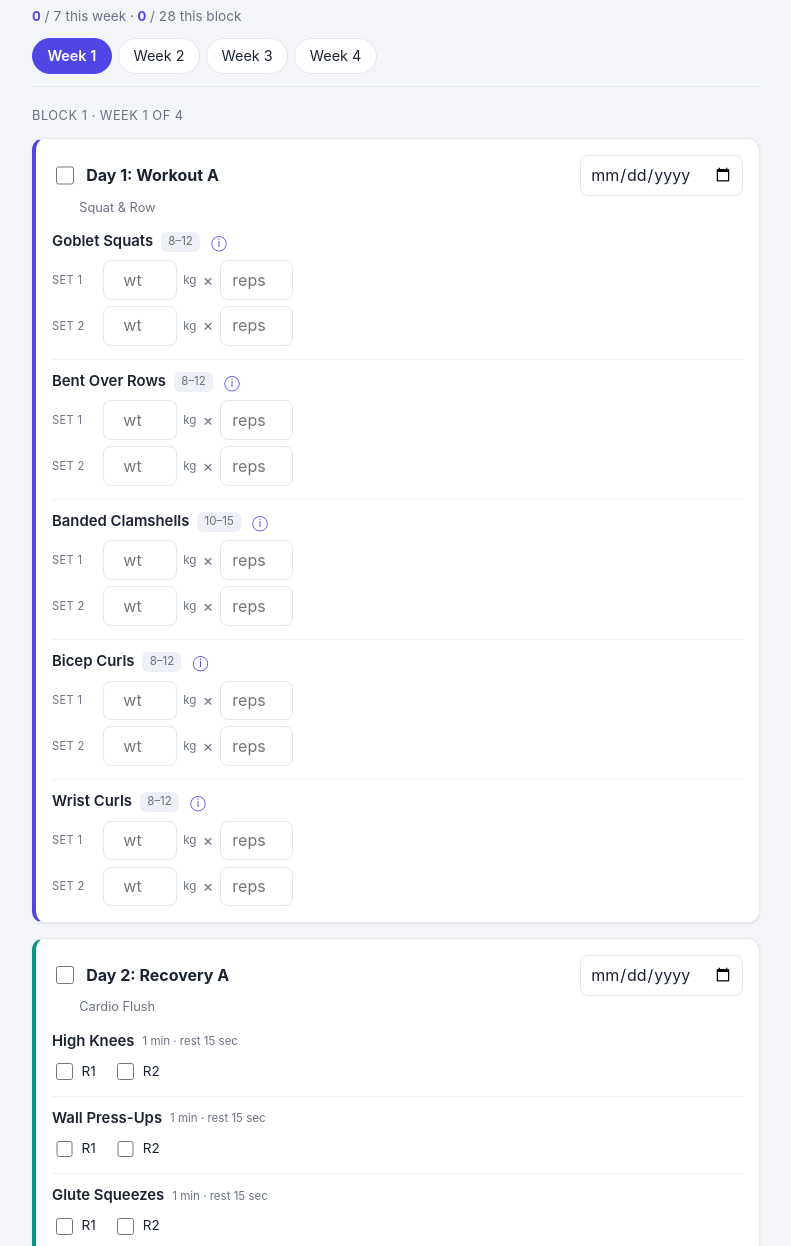
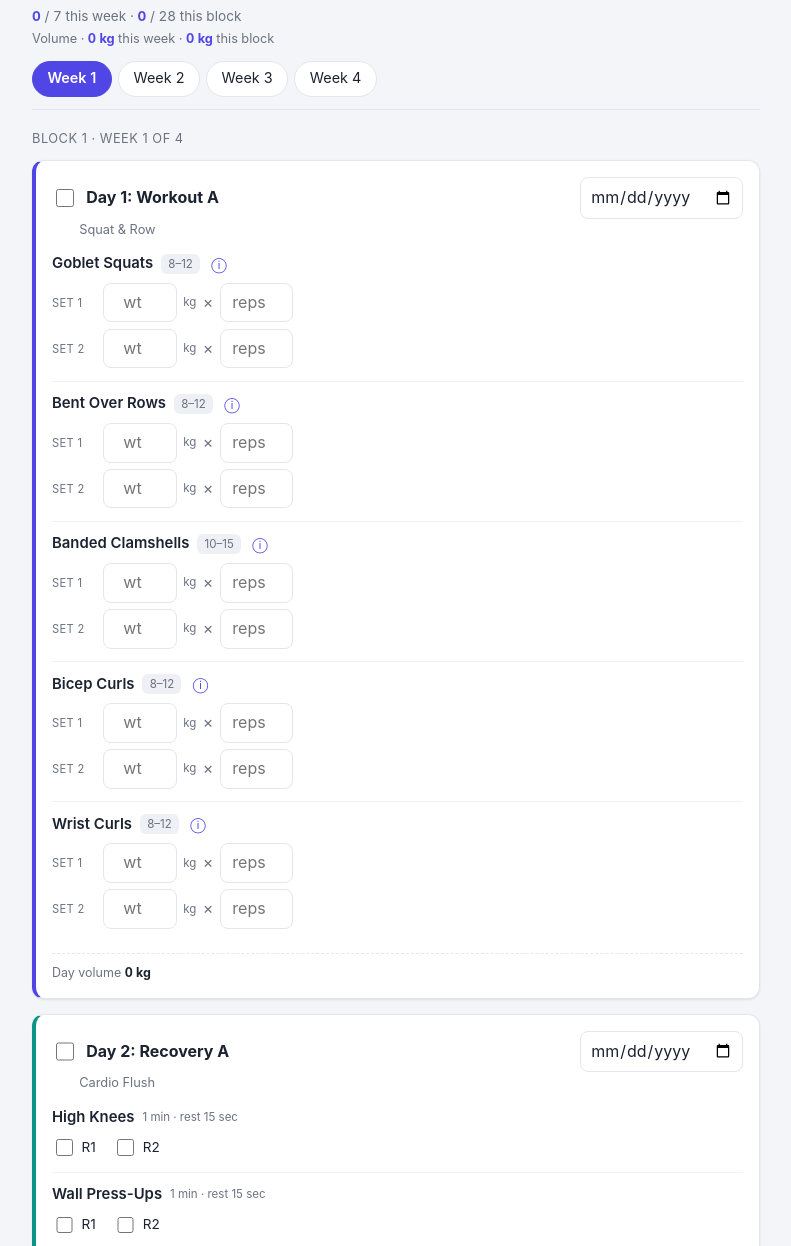
Before and after one commit to damwaingames/workout-tracker, a plain HTML site: page index.html in a window 1280 px wide. Shown: the part 54-1300 px from the top of the page, without its empty margins (244-1035 px from the left). Drawn offline with Linux system fonts and the light colour scheme.

Commit message:
Add volume (tonnage) tracking
Sum weight × reps across all sets/exercises for each strength day, then
roll up to week and block totals. Day volume shows as a footer on each
strength card; week + block totals show in the header under the
completion counter. Recomputed live as weight/reps fields change (no
re-render), the same way the completion counter updates.

```diff
--- a/app.js
+++ b/app.js
@@ -153,6 +153,8 @@
     return String(s == null ? "" : s).replace(/[&<>"]/g, (c) => ({ "&": "&amp;", "<": "&lt;", ">": "&gt;", '"': "&quot;" }[c]));
   }
 
+  function fmt(n) { return Math.round(n).toLocaleString(); }
+
   function readSets(blockId, wk, day, exId, sets) {
     const cell = cellKey(blockId, wk, day);
     return Array.from({ length: sets }, (_, i) => ({
@@ -185,10 +187,24 @@
     return best ? best.sets : null;
   }
 
+  // Training volume (tonnage) for one day: sum of weight × reps over every
+  // logged set. Only strength days carry load; circuits/rest contribute 0.
+  function dayVolume(block, wk, d) {
+    if (d.kind !== "strength") return 0;
+    let v = 0;
+    d.exercises.forEach((p) => {
+      readSets(block.id, wk, d.day, p.id, p.sets || 2).forEach((s) => {
+        const w = parseFloat(s.w), r = parseFloat(s.r);
+        if (w > 0 && r > 0) v += w * r;
+      });
+    });
+    return v;
+  }
+
   /* ---------------------------------------------------------------------- *
    * Render                                                                 *
    * ---------------------------------------------------------------------- */
-  function render() { renderHeader(); renderWeek(); renderProgress(); }
+  function render() { renderHeader(); renderWeek(); renderProgress(); renderVolumes(); }
 
   function renderHeader() {
     const sel = document.getElementById("block-select");
@@ -239,7 +255,7 @@
 
   function renderStrength(d, wk, cell) {
     const bi = currentBlockIndex();
-    return d.exercises.map((place) => {
+    const body = d.exercises.map((place) => {
       const exId = place.id;
       const ex = state.library[exId];
       if (!ex) return "";
@@ -274,6 +290,8 @@
         '<div class="sets">' + rows + "</div>" + last +
         "</div>";
     }).join("");
+    return body +
+      '<div class="day-volume">Day volume <strong data-vol-cell="' + cell + '">0 kg</strong></div>';
   }
 
   function renderRecovery(d, cell) {
@@ -336,6 +354,28 @@
     }
     document.getElementById("progress").innerHTML =
       "<strong>" + weekDone + "</strong> / " + days + " this week · <strong>" + blockDone + "</strong> / " + (days * WEEKS) + " this block";
+  }
+
+  // Day volumes for the visible week, plus week and block tonnage totals.
+  // Updated live (not via re-render) when a weight/reps field changes.
+  function renderVolumes() {
+    const b = currentBlock();
+    const wk = state.ui.week;
+    let weekVol = 0, blockVol = 0;
+    for (let w = 1; w <= WEEKS; w++) {
+      b.days.forEach((d) => {
+        const v = dayVolume(b, w, d);
+        blockVol += v;
+        if (w === wk) {
+          weekVol += v;
+          const el = document.querySelector('[data-vol-cell="' + cellKey(b.id, w, d.day) + '"]');
+          if (el) el.textContent = fmt(v) + " kg";
+        }
+      });
+    }
+    const out = document.getElementById("volume");
+    if (out) out.innerHTML =
+      "Volume · <strong>" + fmt(weekVol) + " kg</strong> this week · <strong>" + fmt(blockVol) + " kg</strong> this block";
   }
 
   function hydrate() {
@@ -479,6 +519,7 @@
       if (k.slice(-5) === ".done") afterDone(el, k);
     } else {
       setLog(k, el.value);
+      if (el.classList.contains("w") || el.classList.contains("r")) renderVolumes();
     }
   }
 
@@ -489,6 +530,7 @@
     // hydrate() already owns both, so there's no separate path to keep in sync.
     renderWeek();
     renderProgress();
+    renderVolumes();
   }
 
   /* ---------------------------------------------------------------------- *
--- a/index.html
+++ b/index.html
@@ -27,6 +27,7 @@
       </div>
     </div>
     <div class="progress" id="progress"></div>
+    <div class="volume" id="volume"></div>
     <nav class="weeks" id="week-nav"></nav>
   </header>
 
--- a/styles.css
+++ b/styles.css
@@ -71,6 +71,8 @@ h1 { font-size: 1.2rem; margin: 0; }
 
 .progress { font-size: .85rem; color: var(--muted); margin: .6rem 0 0; font-variant-numeric: tabular-nums; }
 .progress strong { color: var(--workout); }
+.volume { font-size: .8rem; color: var(--muted); margin: .25rem 0 0; font-variant-numeric: tabular-nums; }
+.volume strong { color: var(--workout); }
 
 nav.weeks {
   display: flex;
@@ -177,6 +179,14 @@ nav.weeks {
 .set .x { color: var(--muted); }
 .set .unit { font-size: .72rem; color: var(--muted); flex: 0 0 auto; }
 .last { font-size: .72rem; color: var(--muted); margin-top: .35rem; }
+.day-volume {
+  margin-top: .75rem;
+  padding-top: .6rem;
+  border-top: 1px dashed var(--border);
+  font-size: .78rem;
+  color: var(--muted);
+}
+.day-volume strong { color: var(--text); font-variant-numeric: tabular-nums; }
 
 .sets-edit {
   display: flex;
```
Also changed, not shown: README.md.
